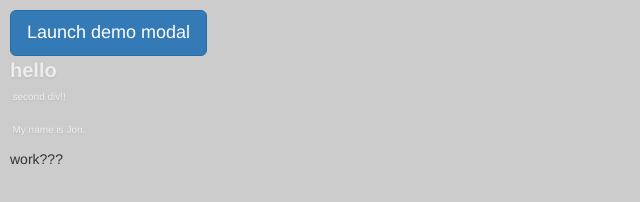
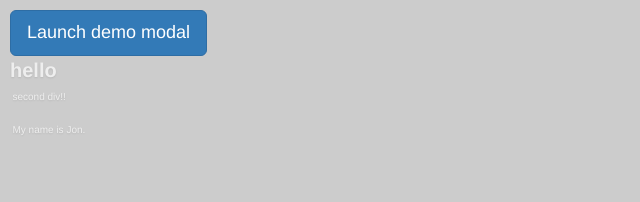
Before and after one commit to jonzielen/webpack-sass-js, a website: page index.html in a window 1280 px wide. Shown: the full height of the page, 0-640 px from the left. Drawn offline with Linux system fonts and the light colour scheme.

Commit message:
remove inline js

```diff
--- a/index.html
+++ b/index.html
@@ -32,9 +32,5 @@
 </div>
 
   <script src="/js/main.js"></script>
-  <script>
-    $('body').append('<p>work???</p>');
-    console.log(window);
-  </script>
 </body>
 </html>
```
